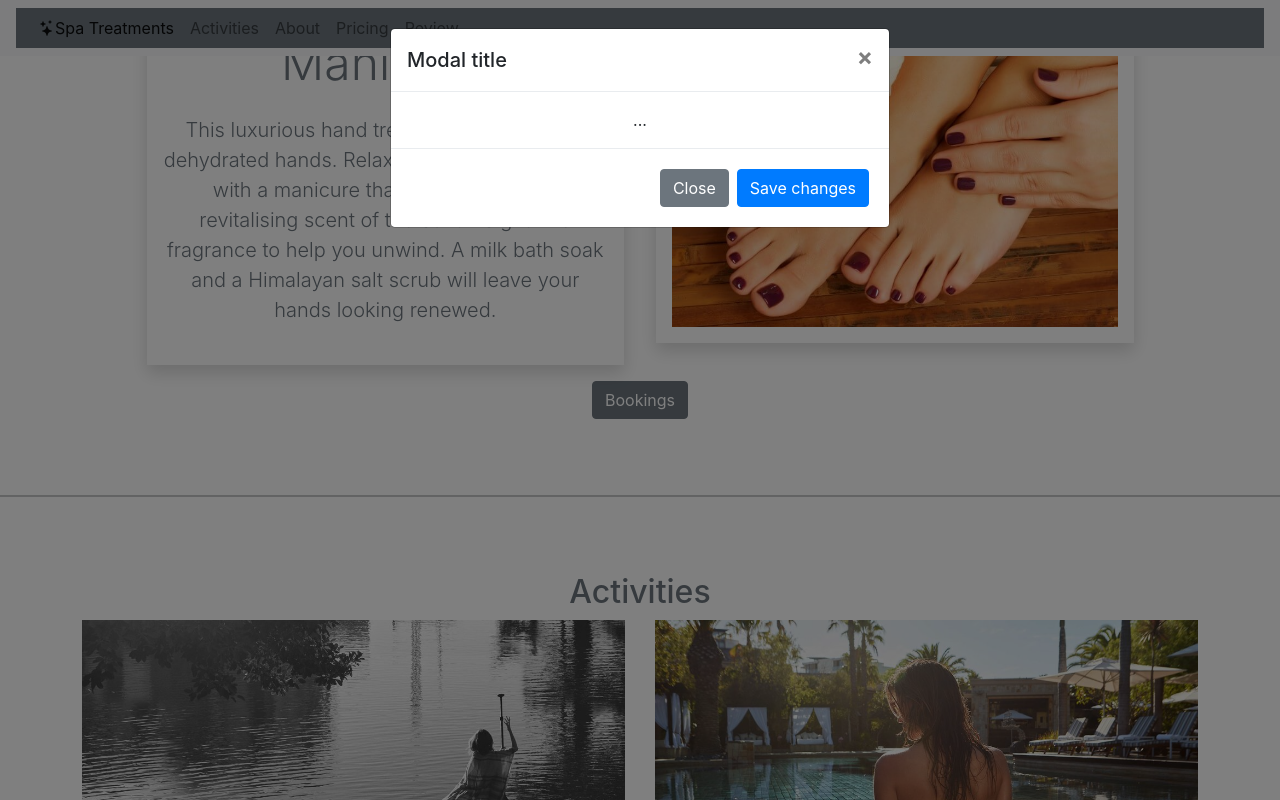
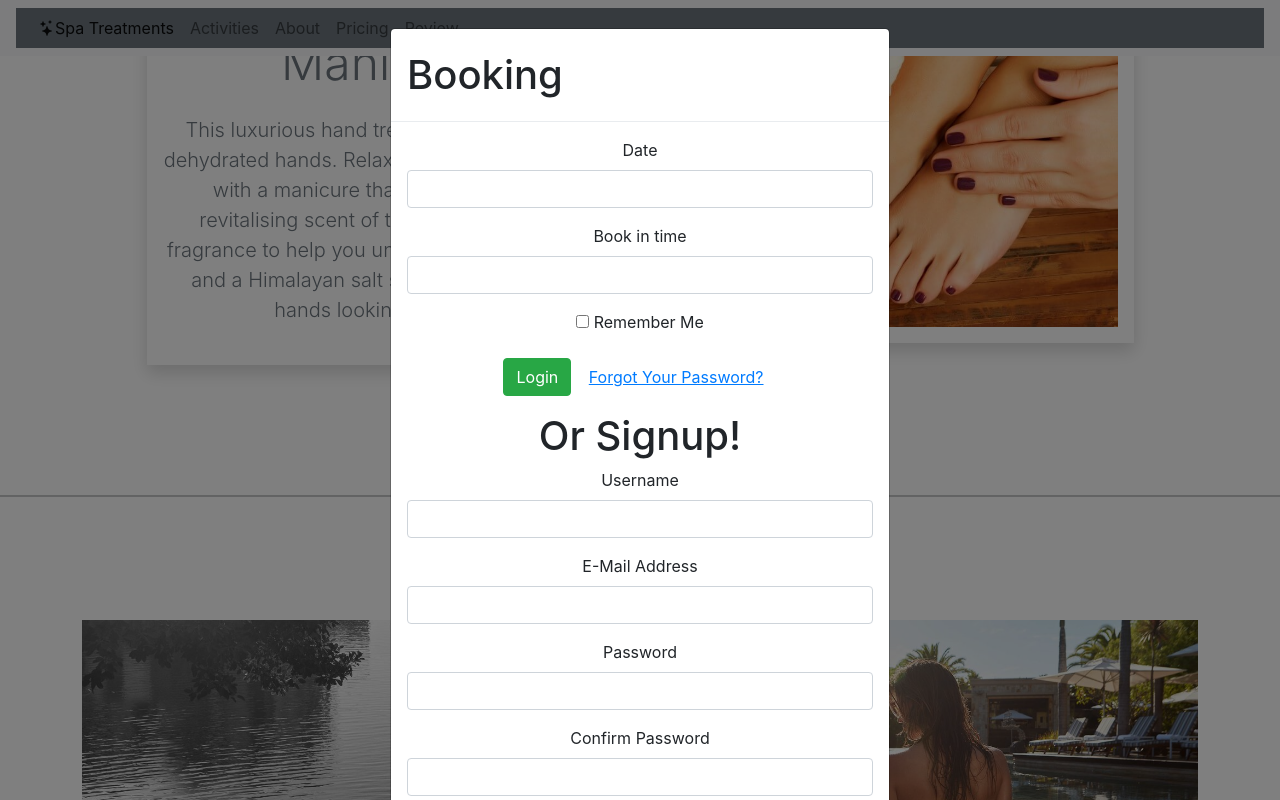
Before and after one commit to LeighBowers/Bootsrap-main, a plain HTML site: page online-store.html in a window 1280 px wide. Both pictures are taken after a click on the button "Bookings". Shown: the part 1997-2797 px from the top of the page. Drawn offline with nearby package versions, Linux system fonts and the light colour scheme; a script that the page names is missing.

Commit message:
added form on button

```diff
--- a/online-store.html
+++ b/online-store.html
@@ -177,26 +177,86 @@
         </button>
 
         <!-- Modal -->
-        <div class="modal fade" id="exampleModal" tabindex="-1" role="dialog" aria-labelledby="exampleModalLabel" aria-hidden="true">
+
+         <!-- Modal HTML Markup -->
+
+<div id="exampleModal" class="modal fade">
   <div class="modal-dialog" role="document">
       <div class="modal-content">
           <div class="modal-header">
-                <h5 class="modal-title" id="exampleModalLabel">Modal title</h5>
-                <button type="button" class="close" data-dismiss="modal" aria-label="Close">
-                  <span aria-hidden="true">&times;</span>
-                </button>
+              <h1 class="modal-title">Booking</h1>
           </div>
           <div class="modal-body">
-                ...
+              <form role="form" method="POST" action="">
+                  <input type="hidden" name="_token" value="">
+                  <div class="form-group">
+                      <label class="control-label">Date</label>
+                      <div>
+                          <input type="email" class="form-control input-lg" name="email" value="">
                       </div>
-              <div class="modal-footer">
-                <button type="button" class="btn btn-secondary" data-dismiss="modal">Close</button>
-                <button type="button" class="btn btn-primary">Save changes</button>
+                  </div>
+                  <div class="form-group">
+                      <label class="control-label">Book in time</label>
+                      <div>
+                          <input type="password" class="form-control input-lg" name="password">
+                      </div>
+                  </div>
+                  <div class="form-group">
+                      <div>
+                          <div class="checkbox">
+                              <label>
+                                  <input type="checkbox" name="remember"> Remember Me
+                              </label>
                           </div>
                       </div>
                   </div>
+                  <div class="form-group">
+                      <div>
+                          <button type="submit" class="btn btn-success">Login</button>
+
+                          <a class="btn btn-link" href="">Forgot Your Password?</a>
                       </div>
-
+                  </div>
+              </form>
+              <h1>Or Signup!</h1>
+              <form role="form" method="POST" action="">
+                  <input type="hidden" name="_token" value="">
+                  <div class="form-group">
+                      <label class="control-label">Username</label>
+                      <div>
+                          <input type="text" class="form-control input-lg" name="name" value="">
+                      </div>
+                  </div>
+                  <div class="form-group">
+                      <label class="control-label">E-Mail Address</label>
+                      <div>
+                          <input type="email" class="form-control input-lg" name="email" value="">
+                      </div>
+                  </div>
+                  <div class="form-group">
+                      <label class="control-label">Password</label>
+                      <div>
+                          <input type="password" class="form-control input-lg" name="password">
+                      </div>
+                  </div>
+                  <div class="form-group">
+                      <label class="control-label">Confirm Password</label>
+                      <div>
+                          <input type="password" class="form-control input-lg" name="password_confirmation">
+                      </div>
+                  </div>
+                  <div class="form-group">
+                      <div>
+                          <button type="submit" class="btn btn-success">
+                              Register
+                          </button>
+                      </div>
+                  </div>
+              </form>
+          </div>
+      </div><!-- /.modal-content -->
+  </div><!-- /.modal-dialog -->
+</div><!-- /.modal -->
 
     </section>
 
```
Lines whose indentation alone changed are shown as unchanged.
